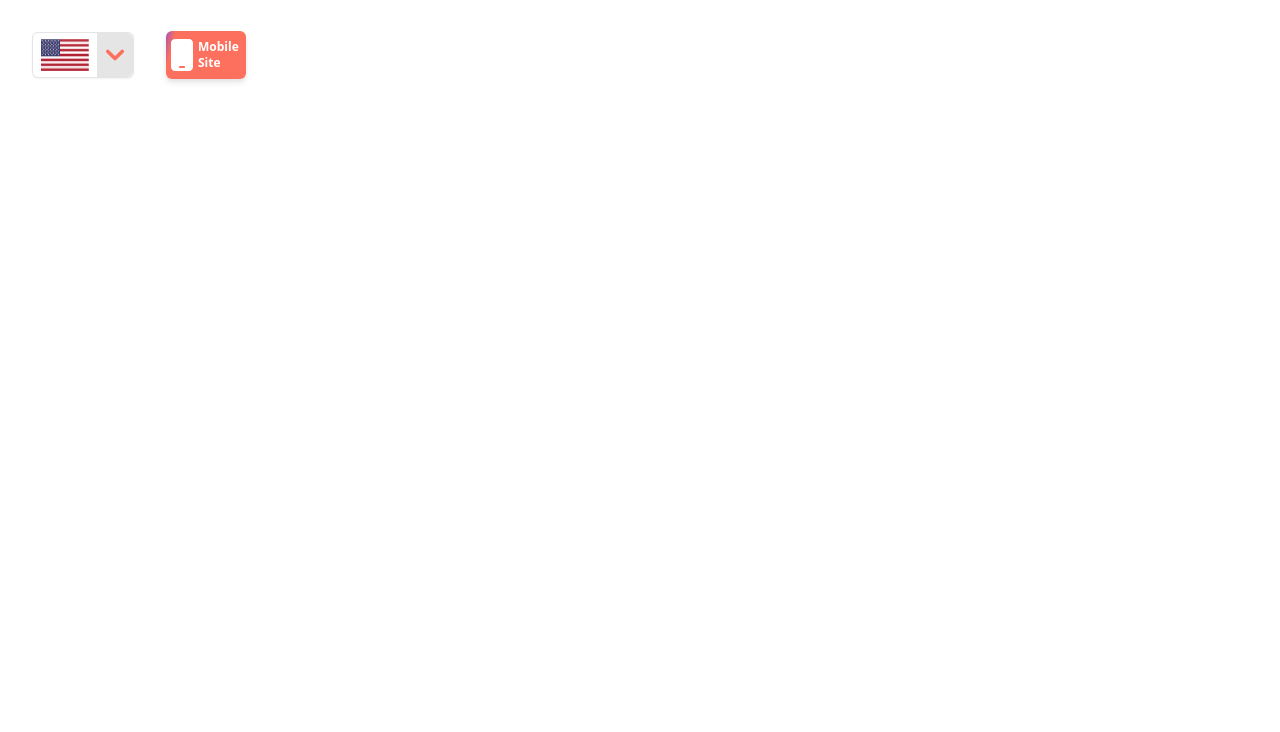
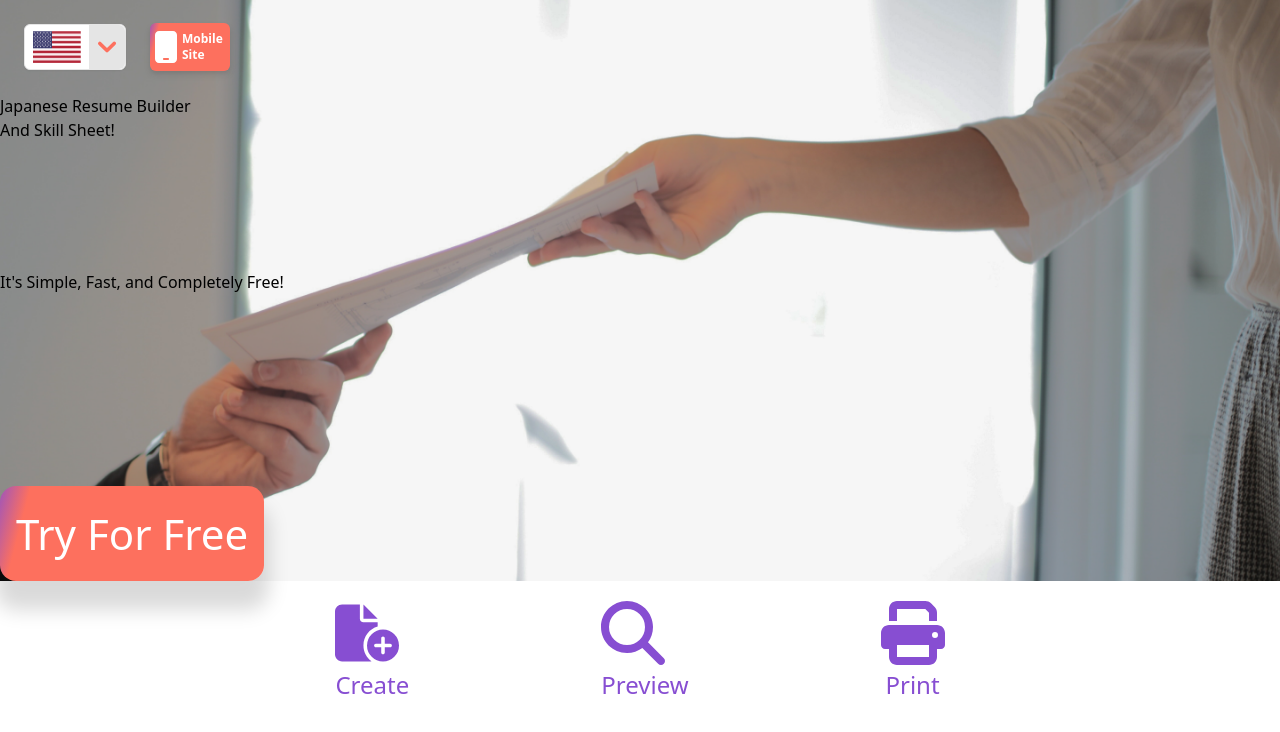
Before and after one commit to stmidi613/Japanese-Resume-Builder, a React (Create React App) app: page / in a window 1280 px wide. Shown: the top 732 px of the page. Built offline with nearby package versions, Linux system fonts and the light colour scheme.

Commit message:
I have created all the elements for the HomePage for still need to position them and add some styles to make the page look good.

```diff
--- a/public/index.html
+++ b/public/index.html
@@ -9,7 +9,6 @@
       name="description"
       content="Web site created using create-react-app"
     />
-    <link rel="apple-touch-icon" href="%PUBLIC_URL%/logo192.png" />
     <!--
       manifest.json provides metadata used when your web app is installed on a
       user's mobile device or desktop. See https://developers.google.com/web/fundamentals/web-app-manifest/
@@ -24,7 +23,7 @@
       work correctly both with client-side routing and a non-root public URL.
       Learn how to configure a non-root public URL by running `npm run build`.
     -->
-    <title>React App</title>
+    <title>Free Japanese Resume/Skill Sheet Builder</title>
   </head>
   <body>
     <noscript>You need to enable JavaScript to run this app.</noscript>
--- a/src/App.tsx
+++ b/src/App.tsx
@@ -1,14 +1,12 @@
 import React from 'react';
 import './tailwind.css';
-import LanguageButton from './Buttons/LanguageButton';
-import MobileButton from './Buttons/MobileButton';
+import HomePage from './HomePage/HomePage';
 
 
 const App: React.FC = () => {
   return (
     <>
-    <LanguageButton />
-    <MobileButton />
+    <HomePage />
     </>
   )
 }
--- a/src/Buttons/LanguageButton.tsx
+++ b/src/Buttons/LanguageButton.tsx
@@ -12,7 +12,7 @@ const LanguageButton: React.FC = () => {
   const [language, setLanguage] = useState<any>(USF);
 
   return (
-    <Menu as="div" className="m-8 relative inline-block text-left">
+    <Menu as="div" className="m-6 relative inline-block text-left">
       <div>
         <Menu.Button className="inline-flex items-center justify-center w-full border-[1px] border-gray hover:border-orange rounded-md shadow-sm pl-2 bg-white text-sm font-medium">
           <img src={language} alt="language" className="h-8 w-12" />
--- /dev/null
+++ b/src/Buttons/LargeButton.tsx
@@ -0,0 +1,13 @@
+import React from 'react';
+
+const LargeButton: React.FC = () => {
+  return (
+    <>
+        <button className='large-button button-animation'>
+            Try For Free
+        </button>
+    </>
+  )
+}
+
+export default LargeButton
--- a/src/Buttons/MobileButton.tsx
+++ b/src/Buttons/MobileButton.tsx
@@ -1,10 +1,6 @@
-import React from 'react';
 import { FontAwesomeIcon } from "@fortawesome/react-fontawesome";
-import { faMobilePhone, fas } from '@fortawesome/free-solid-svg-icons';
-import { library } from '@fortawesome/fontawesome-svg-core';
+import { faMobilePhone } from '@fortawesome/free-solid-svg-icons';
 import './button.css';
-
-library.add(fas, faMobilePhone)
 
 const MobileButton = () => {
   return (
--- a/src/Buttons/button.css
+++ b/src/Buttons/button.css
@@ -5,3 +5,15 @@
 .button-animation:hover {
   background: linear-gradient(104.65deg, #874ed2 70.38%, #fd705e 105.23%);
 }
+
+.large-button{
+  padding: 1rem;
+  font-size: 42px;
+  border-radius: 1rem;
+  color: white;
+  box-shadow: 0px 24px 20px 5px rgba(0, 0, 0, 0.15);
+}
+
+.large-button:hover{
+  box-shadow: none;
+}
--- /dev/null
+++ b/src/HomePage/HomePage.css
@@ -0,0 +1,3 @@
+.background {
+    background-image: url("../images/mainpagebg.png");
+}
--- /dev/null
+++ b/src/HomePage/HomePage.tsx
@@ -0,0 +1,26 @@
+import React from 'react';
+import LanguageButton from '../Buttons/LanguageButton';
+import LargeButton from '../Buttons/LargeButton';
+import MobileButton from '../Buttons/MobileButton';
+import HomeSubSection from '../HomeSubSection/HomeSubSection';
+import './HomePage.css';
+
+const HomePage: React.FC = () => {
+  return (
+    <>
+        <main className='background bg-cover bg-center'>
+            <LanguageButton />
+            <MobileButton />
+            <div>
+            <h1>Japanese Resume Builder</h1>
+            <h2 className='pb-32'>And Skill Sheet!</h2>
+            <h3 className='pb-48'>It's Simple, Fast, and Completely Free!</h3>
+            </div>
+            <LargeButton />
+        </main>
+        <HomeSubSection />
+    </>
+  )
+}
+
+export default HomePage;
--- /dev/null
+++ b/src/HomeSubSection/HomeSubSection.tsx
@@ -0,0 +1,39 @@
+import React from "react";
+import { FontAwesomeIcon } from "@fortawesome/react-fontawesome";
+import {
+  faFileCirclePlus,
+  faPrint,
+  faSearch,
+} from "@fortawesome/free-solid-svg-icons";
+
+const HomeSubSection: React.FC = () => {
+  return (
+    <>
+      <div className="grid place-content-center grid-col-3 grid-flow-col gap-16 md:gap-48 bg-white py-8 md:py-5">
+        <div>
+          <FontAwesomeIcon
+            icon={faFileCirclePlus}
+            className="text-purple w-12 h-12 md:w-16 md:h-16"
+          />
+          <p className="text-purple text-center md:text-2xl">Create</p>
+        </div>
+        <div>
+          <FontAwesomeIcon
+            icon={faSearch}
+            className="text-purple w-12 h-12 md:w-16 md:h-16"
+          />
+          <p className="text-purple text-center md:text-2xl">Preview</p>
+        </div>
+        <div>
+          <FontAwesomeIcon
+            icon={faPrint}
+            className="text-purple w-12 h-12 md:w-16 md:h-16"
+          />
+          <p className="text-purple text-center md:text-2xl">Print</p>
+        </div>
+      </div>
+    </>
+  );
+};
+
+export default HomeSubSection;
```
Also changed, not shown: src/images/mainpagebg.png (added), src/tailwind.output.css.
